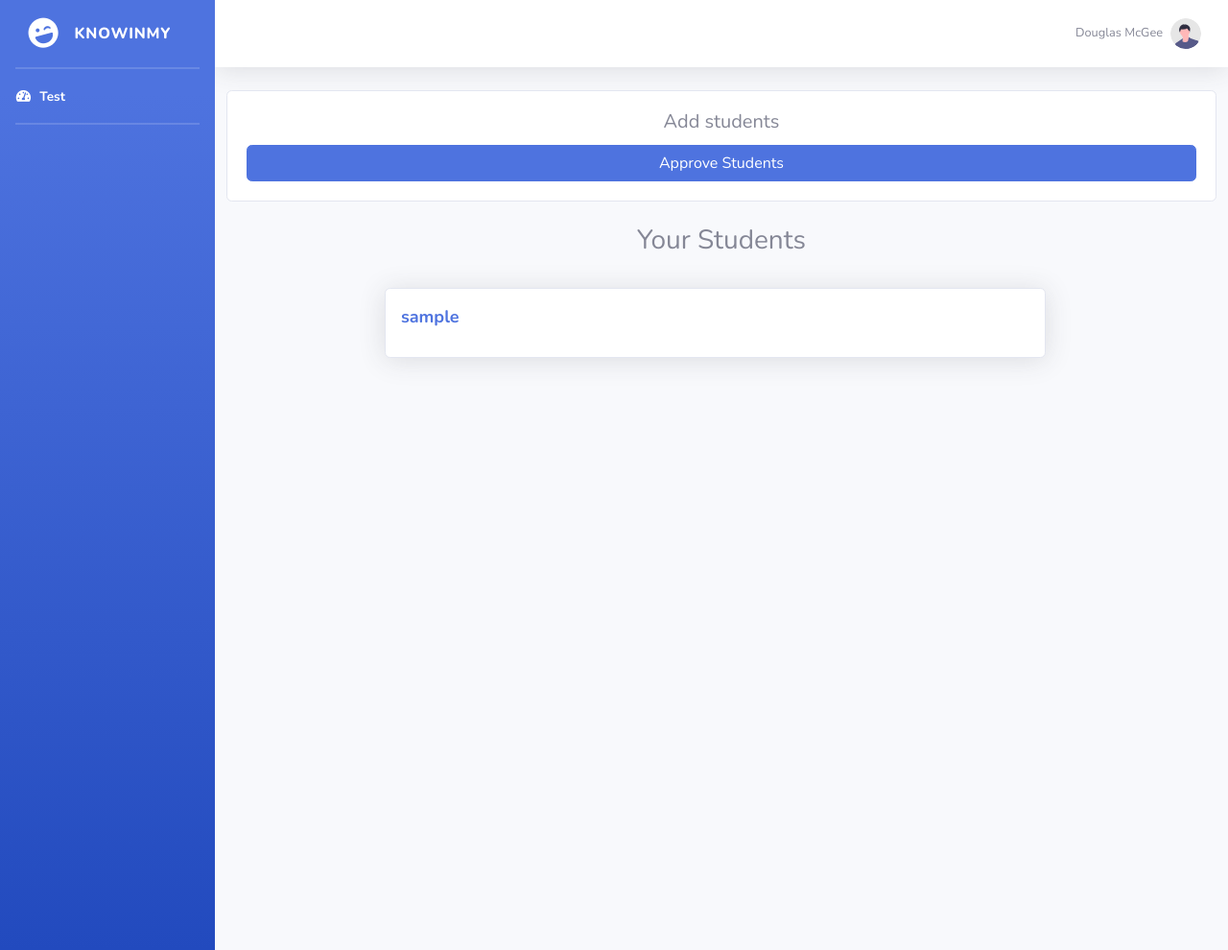
After one commit to mariswarycharan/Knowinmy, a Django app: page /trainer_dashboard/ in a window 1280 px wide. The commit adds this page. Shown: the whole page at 96% size. Run offline with Django 3.2, Linux system fonts and the light colour scheme; a user stored in the database is signed in; tables that the repository leaves empty hold one stand-in row (values such as "Sample post"); parts of the project's set-up code (start-up, migrations or seed data) failed here and were passed over; some libraries are stand-ins or nearby versions.

Commit message:
Changes added

```diff
--- a/users/templates/users/add_student_page.html
+++ b/users/templates/users/add_student_page.html
@@ -5,7 +5,7 @@
     <h3 class="text-center">Student Add</h3>
 </div>
 <div class="container p-4 shadow mb-5 mt-5" id="search">
-    <input type="text" id="searchInput" class="form-control" placeholder="Search for a product...">
+    <input type="text" id="searchInput" class="form-control" placeholder="Search for a ...">
 </div>
 
 {% for i in user%}
--- a/users/templates/users/staff_dashboard.html
+++ b/users/templates/users/staff_dashboard.html
@@ -70,7 +70,7 @@
             <hr class="sidebar-divider my-0">
 
             {% for group in request.user.groups.all %}
-                {% if group.name != 'Trainer' and user.is_superuser %}
+                {% if group.name != 'Trainer' and group.name == 'Student' %}
                     <li class="nav-item active">
                         <a class="nav-link" href="{% url 'Trainer-approval' %}">
                             <i class="fas fa-fw fa-tachometer-alt"></i>
@@ -82,9 +82,9 @@
 
 
             {% for group in request.user.groups.all %}
-                {% if group.name == 'Trainer'  %}
+                {% if group.name == 'Trainer' and group.name != 'Student' %}
                     <li class="nav-item active">
-                        <a class="nav-link" href="{% url 'Student-approval' %}">
+                        <a class="nav-link" href="{% url 'Trainer-dashboard' %}">
                             <i class="fas fa-fw fa-tachometer-alt"></i>
                             <span> Dashboard </span>
                         </a>
--- /dev/null
+++ b/users/templates/users/trainer_dashboard.html
@@ -0,0 +1,42 @@
+{% extends 'users/staff_dashboard.html' %}
+{% block body %}
+{% comment %} <div class="container mt-5">
+    <div class="row row-cols-1 row-cols-md-3 g-4">
+        {% endcomment %}
+<div class="col">
+    <div class="card">
+        <div class="card-body">
+            <h5 class="card-title text-center">Add students</h5>
+            {% comment %} <p class="card-text text-center">view student approval</p>    {% endcomment %}
+            <a href="{% url 'Student-approval' %}" class="btn btn-primary d-block mx-auto">Approve Students </a>
+        </div>
+    </div>
+</div>
+</div>
+<br>
+{% comment %} </div> {% endcomment %}
+
+<div class="container">
+    <h3 class="text-center">Your Students </h3>
+</div>
+<br>
+
+<div class="col-xl-10 col-md-10 mb-4 product-card" style="margin-left: 8%;">
+    {% for student in students%}
+    <div class="col-xl-10 col-md-10 mb-4 product-card" style="margin-left: 8%;">
+        <div class="card shadow">
+            <div class="card-body p-3 pb-0">
+                <div class="row no-gutters align-items-center float-left">
+                    <div class="col">
+                        <div style="font-size: large;" class="font-weight-bold text-primary card-title">
+                            {{ student.user }}
+                        </div>
+                    </div>
+                </div>
+            </div>
+        </div>
+    </div>
+    {% endfor %}
+</div>
+
+{% endblock %}
--- a/users/urls.py
+++ b/users/urls.py
@@ -29,9 +29,7 @@ urlpatterns =[
 
     # add student
     path("student_approval/",Add_Student,name="Student-approval"),
-
-
-
+    path("trainer_dashboard/",Trainer_dashboard,name="Trainer-dashboard"),
 
 
     #api
--- a/users/views.py
+++ b/users/views.py
@@ -57,7 +57,7 @@ def Trainer_approval_function(request):
             user_obj.groups.add(trainer_group)
             user_obj.save()
 
-    user_requests = Trainer_access_model.objects.filter(trainer_status = Trainer_access_model.PENDING)
+    user_requests = Trainer_access_model.objects.filter(trainer_status = "PENDING")
 
     context = {
      "user_requests" : user_requests,
@@ -65,6 +65,18 @@ def Trainer_approval_function(request):
 
     }
     return render(request=request,template_name="users/Trainer_approval_Page.html",context=context)
+
+@login_required
+@user_passes_test(check_trainer)
+def Trainer_dashboard(request):
+
+    trainer = Trainer_access_model.objects.get(user=request.user)
+    students = Student_data_model.objects.filter(trainer=trainer)
+    context = {
+        "students":students,
+    }
+    return render(request,"users/trainer_dashboard.html",context=context)
+
 
 def Add_Student(request):
     if request.method == "POST":
```
Also changed, not shown: users/models.py (line endings or trailing spaces).
